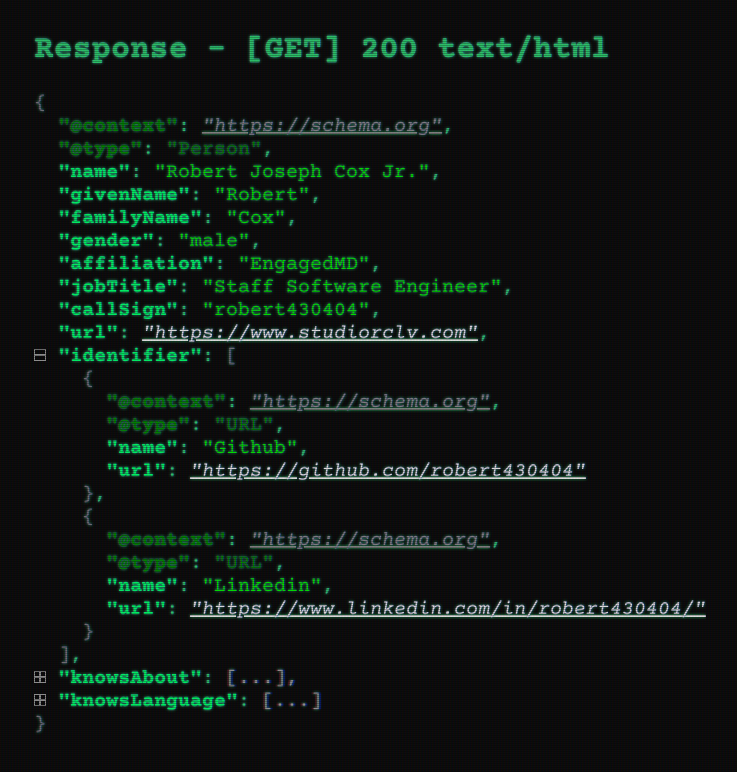
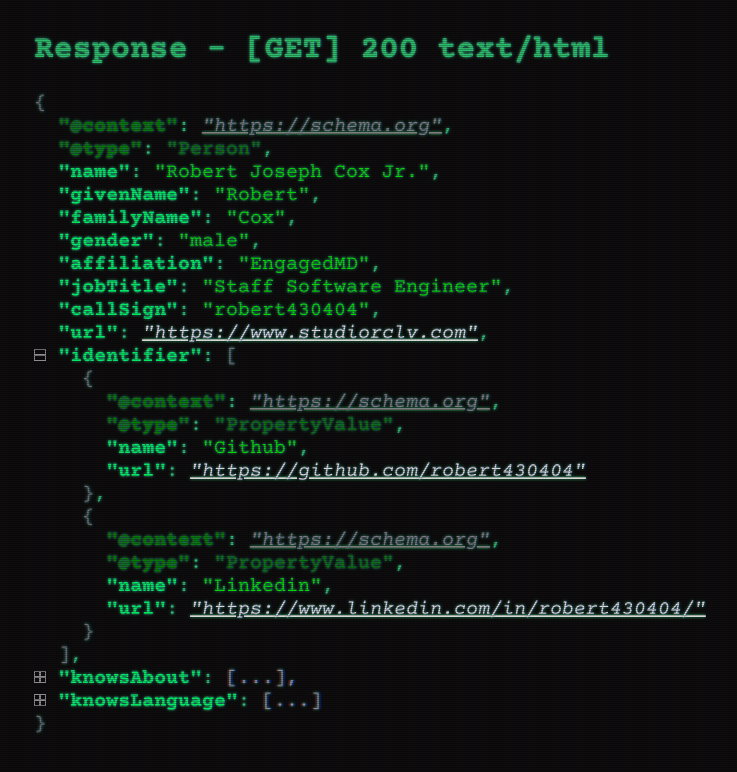
Before and after one commit to Robert430404/studiorc, a Vue app: page / in a window 1280 px wide. Shown: the top 772 px of the page, without its empty margins (270-1007 px from the left). Built offline with nearby package versions, Linux system fonts and the light colour scheme.

Commit message:
upgraded packages and updated the schema to be inline with json-ld convention

```diff
--- a/package.json
+++ b/package.json
@@ -19,7 +19,7 @@
   "devDependencies": {
     "@rushstack/eslint-patch": "^1.3.3",
     "@tsconfig/node20": "^20.1.2",
-    "@types/node": "^22.10.5",
+    "@types/node": "^25.2.3",
     "@vitejs/plugin-vue": "^5.0.3",
     "@vitejs/plugin-vue-jsx": "^4.0.0",
     "@vue/eslint-config-prettier": "^10.1.0",
@@ -37,6 +37,6 @@
     "vue-tsc": "^2.0.21"
   },
   "volta": {
-    "node": "22.12.0"
+    "node": "25.6.1"
   }
 }
--- a/src/components/about.schema.ts
+++ b/src/components/about.schema.ts
@@ -13,13 +13,13 @@
   identifier: [
     {
       '@context': 'https://schema.org',
-      '@type': 'URL',
+      '@type': 'PropertyValue',
       name: 'Github',
       url: 'https://github.com/robert430404'
     },
     {
       '@context': 'https://schema.org',
-      '@type': 'URL',
+      '@type': 'PropertyValue',
       name: 'Linkedin',
       url: 'https://www.linkedin.com/in/robert430404/'
     }
```
Also changed, not shown: 1 other file (tests, documents, lock files or other folders).
